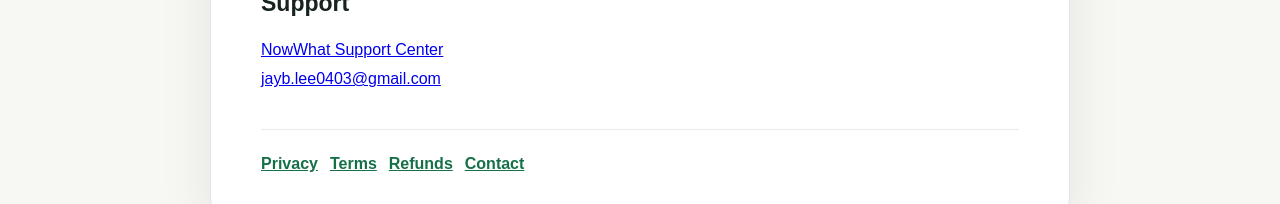
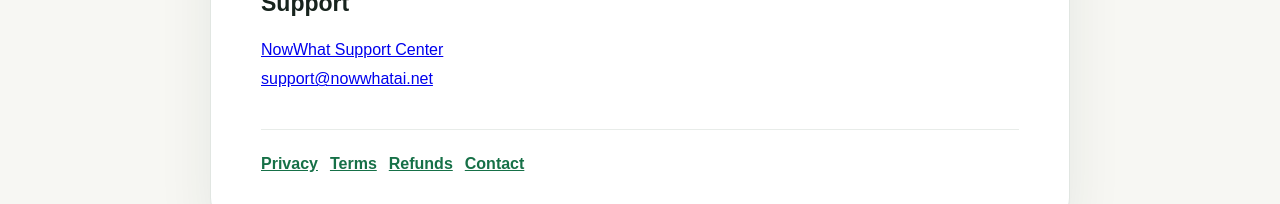
Before and after one commit to ganjijay/now-what-v1-global, a Next.js app: page /privacy in a window 1280 px wide. Shown: the part 459-663 px from the top of the page. Built offline with nearby package versions, Linux system fonts and the light colour scheme.

Commit message:
Replace personal email with support email

```diff
--- a/app/contact/page.js
+++ b/app/contact/page.js
@@ -43,7 +43,7 @@
 
   const supportEmail =
     process.env.NEXT_PUBLIC_SUPPORT_EMAIL ||
-    "jayb.lee0403@gmail.com";
+    "support@nowwhatai.net";
 
   if (!languageReady) {
     return <main className={styles.page} />;
--- a/app/privacy/page.js
+++ b/app/privacy/page.js
@@ -43,7 +43,7 @@
 
   const supportEmail =
     process.env.NEXT_PUBLIC_SUPPORT_EMAIL ||
-    "jayb.lee0403@gmail.com";
+    "support@nowwhatai.net";
 
   if (!languageReady) {
     return <main className={styles.page} />;
--- a/app/refund-policy/page.js
+++ b/app/refund-policy/page.js
@@ -43,7 +43,7 @@
 
   const supportEmail =
     process.env.NEXT_PUBLIC_SUPPORT_EMAIL ||
-    "jayb.lee0403@gmail.com";
+    "support@nowwhatai.net";
 
   if (!languageReady) {
     return <main className={styles.page} />;
--- a/app/terms/page.js
+++ b/app/terms/page.js
@@ -43,7 +43,7 @@
 
   const supportEmail =
     process.env.NEXT_PUBLIC_SUPPORT_EMAIL ||
-    "jayb.lee0403@gmail.com";
+    "support@nowwhatai.net";
 
   if (!languageReady) {
     return <main className={styles.page} />;
```
